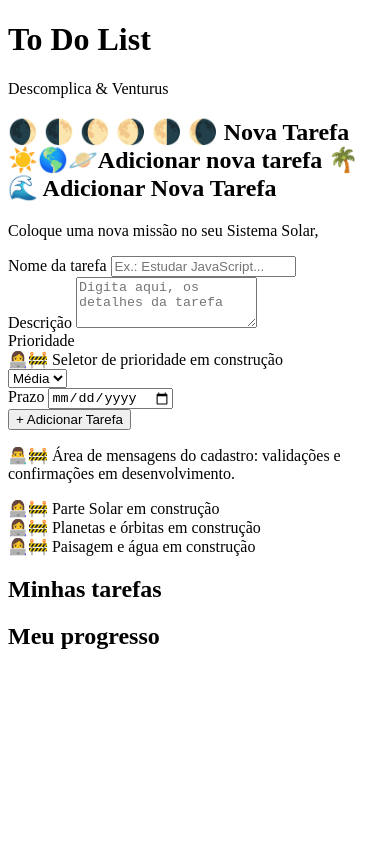
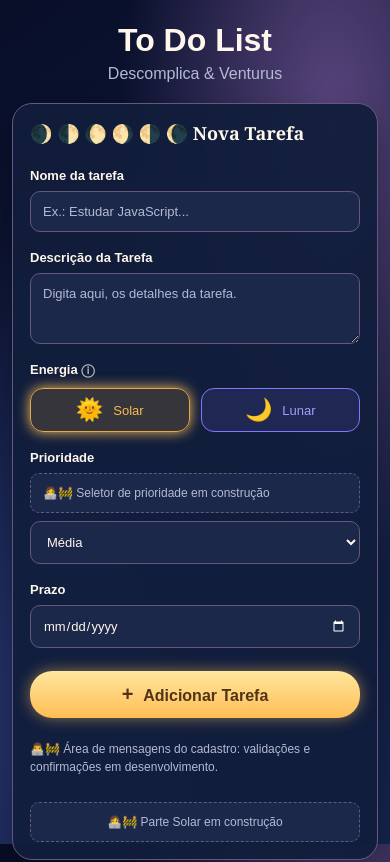
Before and after one commit to Andrehlb/descomplica-todo-list, a plain HTML site: page index.html in a window 390 px wide. Shown: the top 862 px of the page. Drawn offline with Linux system fonts and the light colour scheme.

Commit message:
feat: add initial styles for three visual themes

```diff
--- a/css/style.css
+++ b/css/style.css
@@ -0,0 +1,587 @@
+/* =========================================
+   01 - BASE
+========================================= */
+
+* {
+    box-sizing: border-box;
+}
+
+body {
+    margin: 0;
+    min-height: 100vh;
+
+    font-family: Arial, sans-serif;
+    color: var(--text);
+    background-color: var(--page-bg);
+    background-image: var(--scene);
+    background-attachment: fixed;
+    background-size: cover;
+}
+
+body > header {
+    padding: 22px 16px 8px;
+    text-align: center;
+}
+
+body > header h1 {
+    margin: 0 0 6px;
+}
+
+body > header p {
+    margin: 0;
+    color: var(--muted);
+}
+
+main {
+    padding: 18px 14px 45px;
+}
+
+/* =========================================
+   02 - CELESTIAL BALANCE: ESCURO
+========================================= */
+
+body.preview-celestial.preview-dark {
+    color-scheme: dark;
+
+    --page-bg: #070e27;
+    --panel: #111d3beF;
+    --field: #1b284a;
+    --text: #fff6ec;
+    --muted: #b5bad3;
+    --border: #65577d;
+    --accent: #ffd075;
+    --button-text: #513317;
+
+    --button-bg: linear-gradient(
+        180deg,
+        #ffe79e,
+        #ffbd55
+    );
+
+    --scene:
+        radial-gradient(
+            ellipse at 85% 15%,
+            #5a457d 0%,
+            transparent 45%
+        ),
+        radial-gradient(
+            ellipse at 10% 85%,
+            #26346d 0%,
+            transparent 48%
+        ),
+        linear-gradient(
+            145deg,
+            #080e28,
+            #15254f
+        );
+}
+
+/* =========================================
+   03 - CELESTIAL BALANCE: CLARO
+========================================= */
+
+body.preview-celestial.preview-light {
+    color-scheme: light;
+
+    --page-bg: #fbf3e9;
+    --panel: #fffaf4f2;
+    --field: #ffffff;
+    --text: #26274e;
+    --muted: #747b98;
+    --border: #e3c79f;
+    --accent: #d89b38;
+    --button-text: #583819;
+
+    --button-bg: linear-gradient(
+        180deg,
+        #fff0b5,
+        #ffcb69
+    );
+
+    --scene:
+        radial-gradient(
+            ellipse at 85% 20%,
+            #ded3ff 0%,
+            transparent 46%
+        ),
+        linear-gradient(
+            145deg,
+            #e7f0ff,
+            #fff1e0
+        );
+}
+
+
+/* =========================================
+   04 - ORBIT & GRAVITY: ESCURO
+========================================= */
+
+body.preview-orbit.preview-dark {
+    color-scheme: dark;
+
+    --page-bg: #041029;
+    --panel: #071934f2;
+    --field: #0d1d3d;
+    --text: #f5f7ff;
+    --muted: #aab8d8;
+    --border: #3d5b97;
+    --accent: #668aff;
+    --button-text: #ffffff;
+
+    --button-bg: linear-gradient(
+        135deg,
+        #526dff,
+        #454df3
+    );
+
+    --scene:
+        radial-gradient(
+            ellipse at 80% 10%,
+            #4e488e 0%,
+            transparent 48%
+        ),
+        radial-gradient(
+            ellipse at 15% 78%,
+            #16417d 0%,
+            transparent 48%
+        ),
+        linear-gradient(
+            145deg,
+            #040b20,
+            #102858
+        );
+}
+
+
+/* =========================================
+   05 - ORBIT & GRAVITY: CLARO
+========================================= */
+
+body.preview-orbit.preview-light {
+    color-scheme: light;
+
+    --page-bg: #edf3ff;
+    --panel: #ffffffed;
+    --field: #f9fbff;
+    --text: #18264c;
+    --muted: #7b86a7;
+    --border: #d5def4;
+    --accent: #5674ff;
+    --button-text: #ffffff;
+
+    --button-bg: linear-gradient(
+        135deg,
+        #526dff,
+        #454df3
+    );
+
+    --scene:
+        radial-gradient(
+            ellipse at 75% 15%,
+            #d5d9ff 0%,
+            transparent 46%
+        ),
+        linear-gradient(
+            145deg,
+            #f8fbff,
+            #e4eeff
+        );
+}
+
+
+/* =========================================
+   06 - SINKING ISLAND: ESCURO
+========================================= */
+
+body.preview-island.preview-dark {
+    color-scheme: dark;
+
+    --page-bg: #062c44;
+    --panel: #10213deb;
+    --field: #1b2c49;
+    --text: #f8faff;
+    --muted: #aebfd5;
+    --border: #946c50;
+    --accent: #12aaff;
+    --button-text: #ffffff;
+
+    --button-bg: linear-gradient(
+        180deg,
+        #159fff,
+        #0062dc
+    );
+
+    --scene:
+        radial-gradient(
+            ellipse at 18% 12%,
+            #12664f 0%,
+            transparent 43%
+        ),
+        radial-gradient(
+            ellipse at 85% 60%,
+            #087a86 0%,
+            transparent 50%
+        ),
+        linear-gradient(
+            175deg,
+            #09213c,
+            #00618b
+        );
+}
+
+
+/* =========================================
+   07 - SINKING ISLAND: CLARO
+========================================= */
+
+body.preview-island.preview-light {
+    color-scheme: light;
+
+    --page-bg: #87d6e9;
+    --panel: #fff8ebf3;
+    --field: #ffffff;
+    --text: #172a4b;
+    --muted: #6b8195;
+    --border: #dfb98b;
+    --accent: #008cff;
+    --button-text: #ffffff;
+
+    --button-bg: linear-gradient(
+        180deg,
+        #159fff,
+        #0062dc
+    );
+
+    --scene:
+        radial-gradient(
+            ellipse at 14% 10%,
+            #bbefa7 0%,
+            transparent 42%
+        ),
+        radial-gradient(
+            ellipse at 85% 80%,
+            #23b5d9 0%,
+            transparent 45%
+        ),
+        linear-gradient(
+            175deg,
+            #a3e0ff,
+            #30b9db
+        );
+}
+
+/* =========================================
+   08 - CARD PRINCIPAL
+========================================= */
+
+.task-card {
+    width: 100%;
+    max-width: 420px;
+    min-width: 0;
+    margin: 0;
+    padding: 23px;
+    background: var(--panel);
+    color: var(--text);
+    border: 1px solid var(--border);
+    border-radius: 20px;
+    box-shadow: 0 15px 35px #0005;
+}
+
+.task-card-header {
+    margin-bottom: 23px;
+}
+
+.task-card-header h2 {
+    margin: 0;
+    font-size: 20px;
+}
+
+.task-card-header h2 span {
+    display: none;
+}
+
+.preview-celestial .heading-celestial,
+.preview-orbit .heading-orbit,
+.preview-island .heading-island {
+    display: inline;
+}
+
+.preview-celestial .task-card-header h2 {
+    font-family: Georgia, serif;
+}
+
+.orbit-description {
+    display: none;
+    margin: 7px 0 0;
+    font-size: 12px;
+    color: var(--muted);
+}
+
+.preview-orbit .orbit-description {
+    display: block;
+}
+
+.preview-island .task-card {
+    border: 3px solid var(--border);
+}
+
+/* =========================================
+   09 - FORMULÁRIO
+========================================= */
+
+#task-form {
+    display: flex;
+    flex-direction: column;
+    gap: 18px;
+}
+
+.form-field {
+    display: flex;
+    flex-direction: column;
+    gap: 8px;
+}
+
+.form-field label,
+.energy-toggle legend {
+    font-size: 13px;
+    font-weight: 700;
+}
+
+.form-field input,
+.form-field textarea,
+.form-field select {
+    width: 100%;
+    min-width: 0;
+    padding: 12px;
+    color: var(--text);
+    background: var(--field);
+    border: 1px solid var(--border);
+    border-radius: 10px;
+    font: inherit;
+    font-size: 13px;
+}
+
+.form-field input::placeholder,
+.form-field textarea::placeholder {
+    color: var(--muted);
+    opacity: 1;
+}
+
+.form-field input:focus,
+.form-field textarea:focus,
+.form-field select:focus {
+    outline: 2px solid var(--accent);
+    outline-offset: 2px;
+}
+
+#task-priority {
+    min-height: 43px;
+    cursor: pointer;
+}
+
+#task-due-date {
+    min-height: 43px;
+}
+
+
+/* =========================================
+   10 - ENERGIA: SOLAR E LUNAR
+========================================= */
+
+.energy-toggle {
+    min-width: 0;
+    margin: 0;
+    padding: 0;
+    border: 0;
+}
+
+.energy-toggle legend {
+    padding: 0;
+    margin-bottom: 10px;
+}
+
+.energy-toggle legend span {
+    opacity: 0.7;
+}
+
+.energy-options {
+    display: flex;
+    gap: 11px;
+}
+
+.energy-option {
+    position: relative;
+    flex: 1;
+    min-width: 0;
+    cursor: pointer;
+}
+
+.energy-option input {
+    position: absolute;
+    opacity: 0;
+}
+
+.energy-label {
+    display: flex;
+    align-items: center;
+    justify-content: center;
+    gap: 10px;
+
+    min-height: 42px;
+    padding: 8px;
+
+    background: var(--field);
+    border: 1px solid var(--border);
+    border-radius: 13px;
+
+    font-size: 13px;
+}
+
+.energy-label span {
+    font-size: 22px;
+}
+
+.energy-option.solar .energy-label {
+    color: #f9ba54;
+    border-color: #e3a94b;
+    background: #d3983730;
+}
+
+.energy-option.lunar .energy-label {
+    color: #a69cff;
+    border-color: #8275ff;
+    background: #6d64db25;
+}
+
+.energy-option input:checked + .energy-label {
+    box-shadow: 0 0 13px currentColor;
+}
+
+.energy-option input:focus-visible + .energy-label {
+    outline: 2px solid var(--accent);
+    outline-offset: 3px;
+}
+
+
+/* =========================================
+   11 - BOTÃO DE CADASTRO
+========================================= */
+
+.add-task-button {
+    width: 100%;
+    min-height: 47px;
+
+    margin-top: 5px;
+    padding: 11px 16px;
+
+    background: var(--button-bg);
+    color: var(--button-text);
+
+    border: none;
+    border-radius: 11px;
+
+    font: inherit;
+    font-weight: 700;
+
+    cursor: pointer;
+    box-shadow: 0 5px 15px #0004;
+}
+
+.add-task-button span {
+    font-size: 20px;
+    margin-right: 6px;
+}
+
+.add-task-button:hover {
+    filter: brightness(1.08);
+}
+
+.add-task-button:focus-visible {
+    outline: 2px solid var(--accent);
+    outline-offset: 3px;
+}
+
+.preview-celestial .add-task-button {
+    border-radius: 22px;
+    box-shadow: 0 0 15px #f7bb5d88;
+}
+
+
+/* =========================================
+   12 - AVISOS EM CONSTRUÇÃO
+========================================= */
+
+.construction-slot,
+.scene-slot {
+    padding: 12px;
+
+    color: var(--muted);
+    background: var(--field);
+
+    border: 1px dashed var(--border);
+    border-radius: 9px;
+
+    font-size: 12px;
+}
+
+.scene-slot {
+    display: none;
+    margin-top: 18px;
+    text-align: center;
+}
+
+.preview-celestial .scene-slot[data-for="celestial"],
+.preview-orbit .scene-slot[data-for="orbit"],
+.preview-island .scene-slot[data-for="island"] {
+    display: block;
+}
+
+#form-message {
+    margin: 14px 0 0;
+    padding: 8px 0;
+    color: var(--muted);
+    font-size: 12px;
+    line-height: 1.5;
+}
+
+
+/* =========================================
+   13 - OUTRAS SEÇÕES DA MAIN
+========================================= */
+
+main > section:not(.task-card) {
+    width: 100%;
+    max-width: 680px;
+
+    margin: 20px auto;
+    padding: 18px;
+
+    background: var(--panel);
+    color: var(--text);
+
+    border: 1px solid var(--border);
+    border-radius: 15px;
+}
+
+main > section:not(.task-card) h2 {
+    margin-top: 0;
+}
+
+
+/* =========================================
+   14 - APRESENTAÇÃO EM TELAS MENORES
+========================================= */
+
+@media (max-width: 480px) {
+    main {
+        padding: 12px;
+    }
+
+    .task-card {
+        padding: 17px;
+    }
+
+    .task-card-header h2 {
+        font-size: 18px;
+    }
+}
--- a/index.html
+++ b/index.html
@@ -47,15 +47,47 @@
 
                 <!-- Descrição -->
                 <div class="form-field">
-                    <label for="task-description">Descrição</label>
+                    <label for="task-description">Descrição da Tarefa</label>
 
                     <textarea
                         id="task-description"
                         name="description"
                         rows="3"
-                        placeholder="Digita aqui, os detalhes da tarefa"
+                        placeholder="Digita aqui, os detalhes da tarefa."
                     ></textarea>
                 </div>
+                <!-- Energia: controles -->
+                <fieldset class="energy-toggle">
+                    <legend>Energia <span aria-hidden="true">ⓘ</span></legend>
+
+                    <div class="energy-options">
+
+                        <label class="energy-option solar">
+                            <input
+                                type="radio"
+                                name="energy-preview"
+                                value="solar"
+                                checked
+                            >
+                            <span class="energy-label">
+                                <span aria-hidden="true">🌞</span>
+                                Solar
+                            </span>
+                        </label>
+
+                        <label class="energy-option lunar">
+                            <input
+                                type="radio"
+                                name="energy-preview"
+                                value="lunar"
+                            >
+                            <span class="energy-label">
+                                <span aria-hidden="true">🌙</span>
+                                Lunar
+                            </span>
+                        </label>
+                    </div>
+                </fieldset>
 
                 <!-- Prioridade: interface em construção 👩‍💻🚧 -->
                 <div class="form-field">
```
